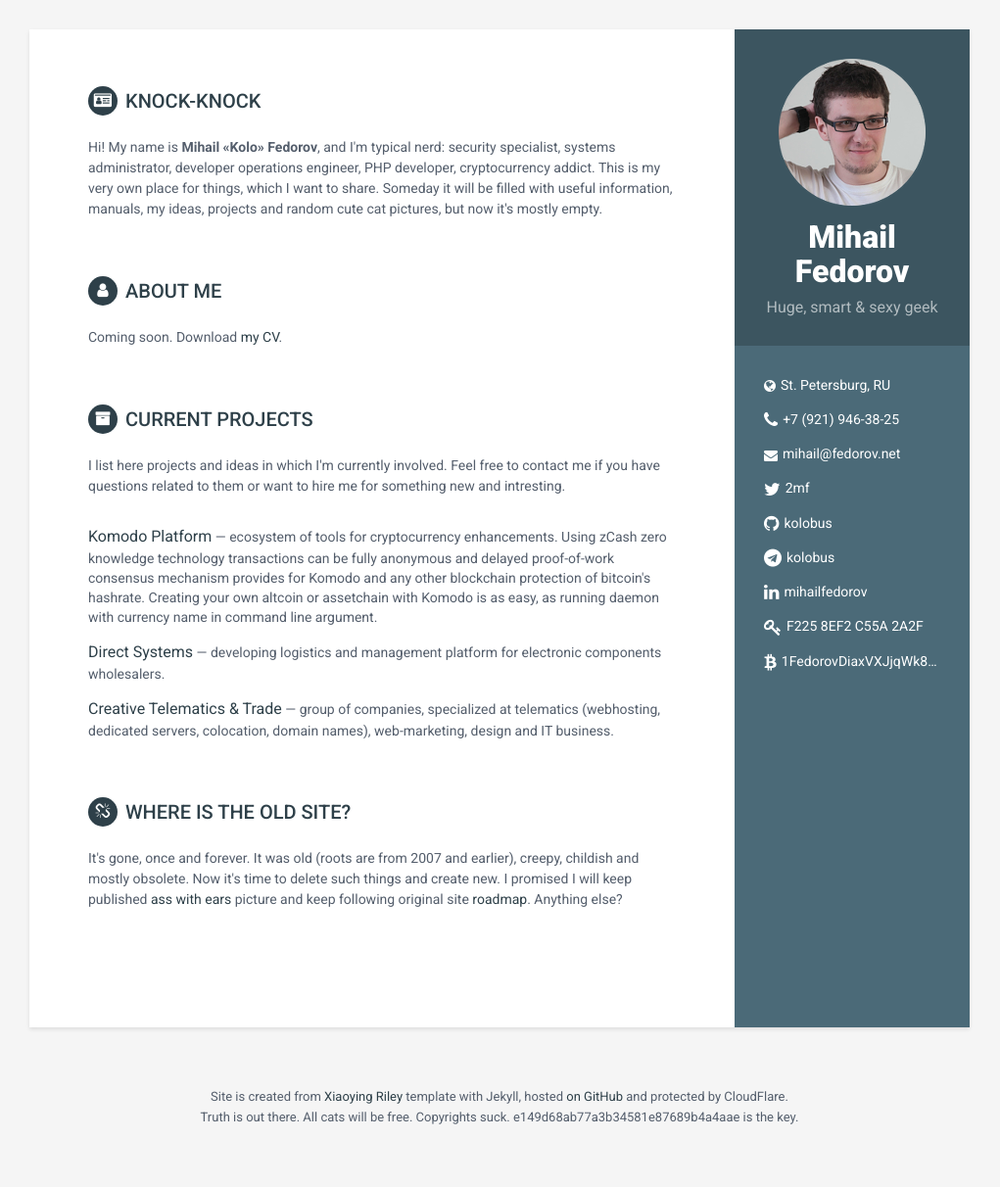
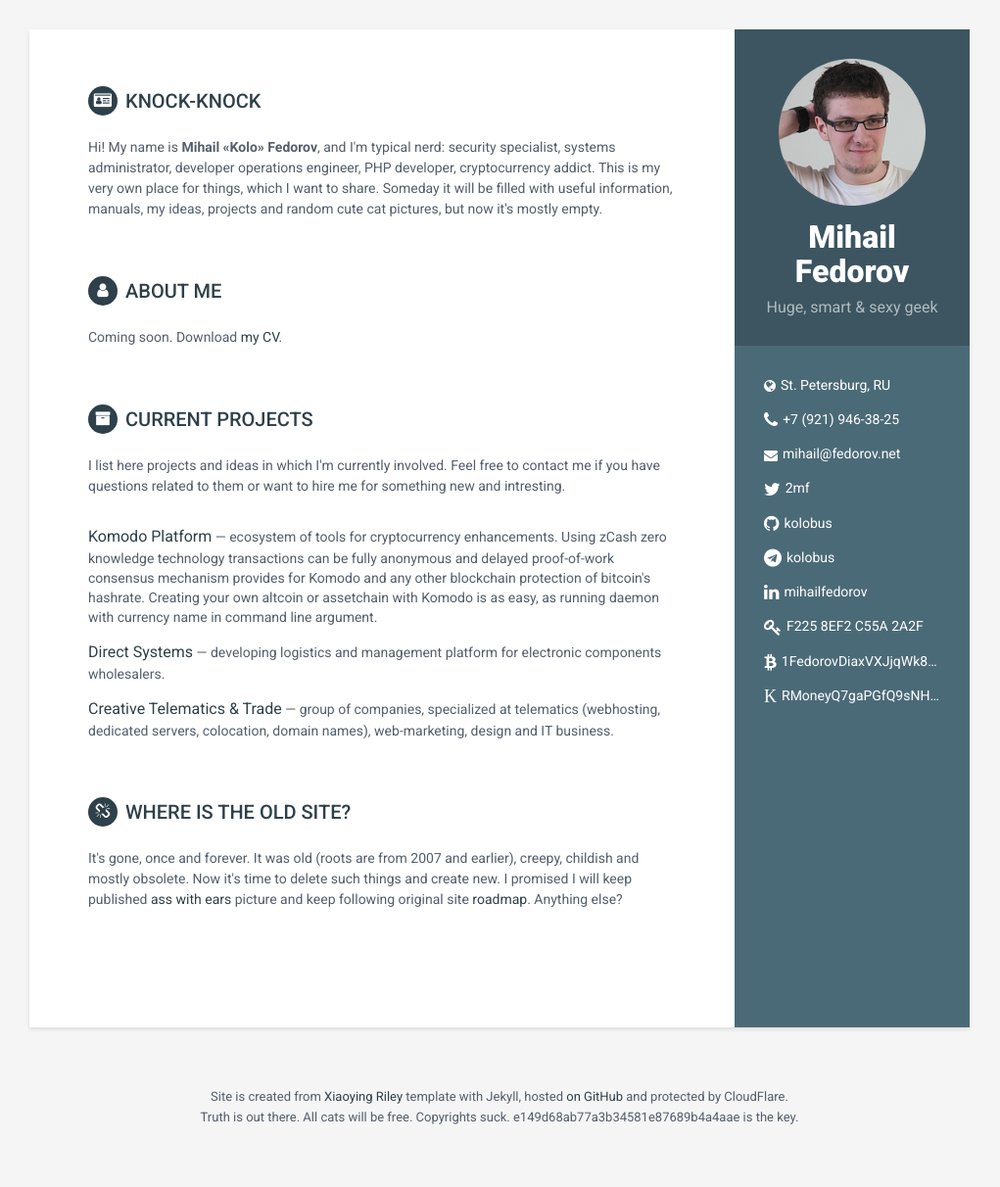
Before and after one commit to kolobus/fedorov.net, a Jekyll site: the page built from index.html, in a window 1280 px wide. Shown: the whole page at 98% size, without its empty margins (130-1151 px from the left). Built offline with Jekyll 4.4.1, drawn with Linux system fonts in a browser that asks for light colours.

Commit message:
Komodo address

```diff
--- a/_includes/sidebar.html
+++ b/_includes/sidebar.html
@@ -16,6 +16,7 @@
                   <li class="linkedin"><i class="fa fa-linkedin"></i><a href="https://in.linkedin.com/mihailfedorov" target="_blank">mihailfedorov</a></li>
                   <li class="keybase"><i class="fa fa-key"></i><a href="https://keybase.io/kolo/">F225 8EF2 C55A 2A2F</a>
                   <li class="btc"><i class="fa fa-btc"></i><a href="https://blockr.io/address/info/1FedorovDiaxVXJjqWk8AFA5x1uNi1N5K6" target="_blank">1FedorovDiaxVXJjqWk8AFA5x1uNi1N5K6</a></li>
+                  <li class="kmd"><i class="fa">&#922;</i><a href="#" target="_blank">RMoneyQ7gaPGfQ9sNHuXpNJ685QekUdoBu</a></li>
 
                 </ul>
             </div>
```
